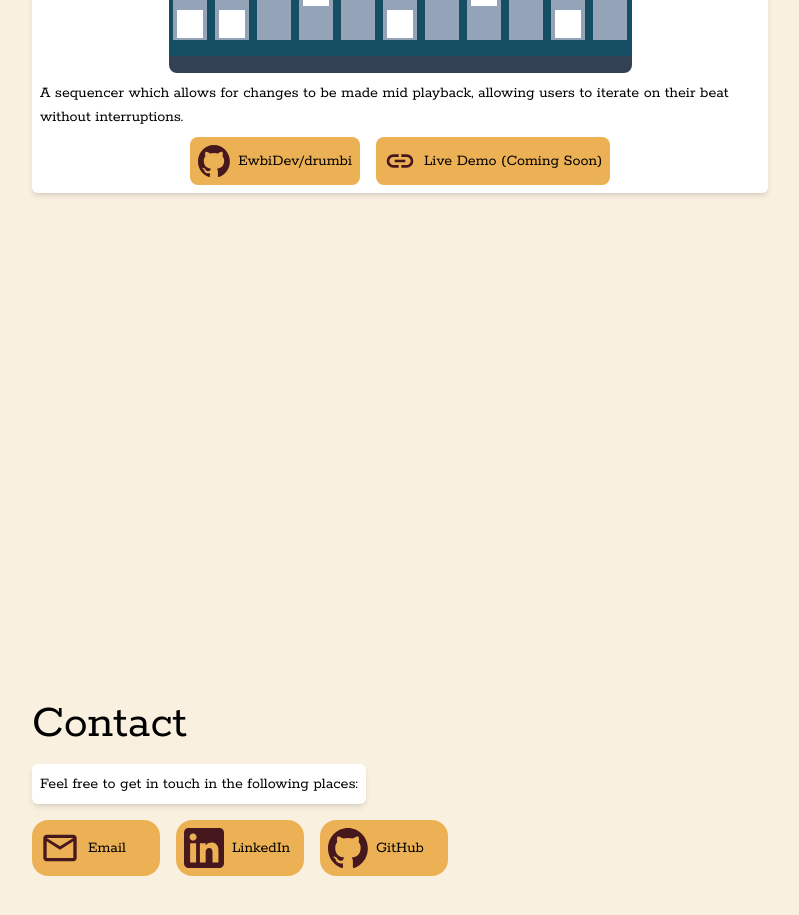
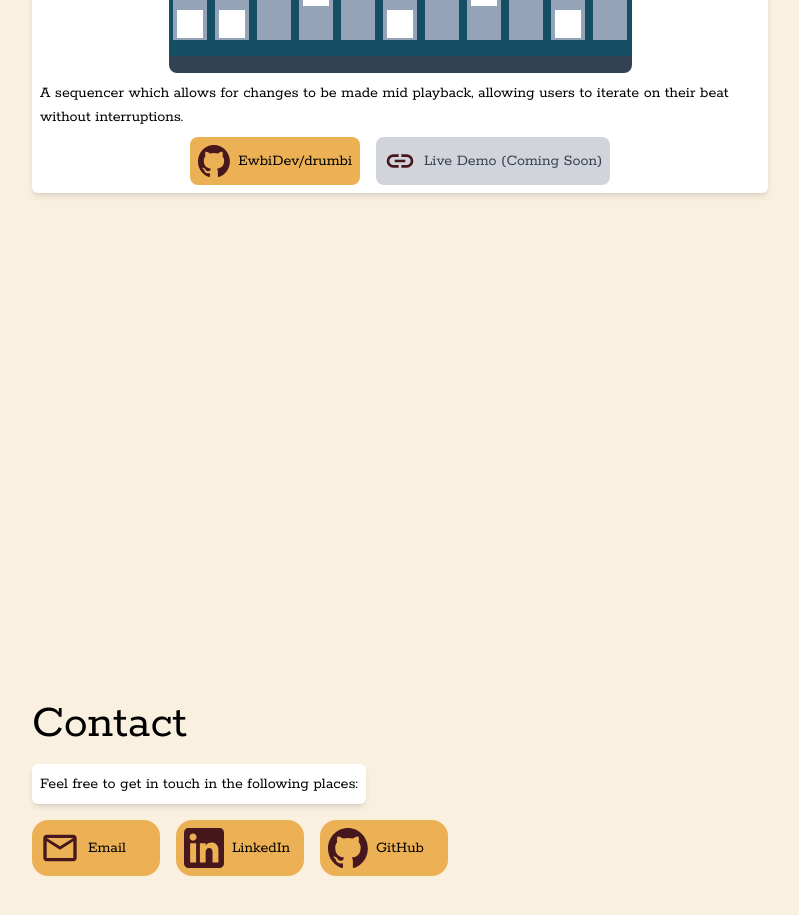
Before and after one commit to EwbiDev/ewbi-portfolio, a React (Vite) app: page / in a window 1280 px wide. Shown: the part 2060-2975 px from the top of the page, without its empty margins (240-1039 px from the left). Built offline with nearby package versions, Linux system fonts and the light colour scheme.

Commit message:
feat: add disabled button style

```diff
--- a/src/components/ProjectList/Project/index.jsx
+++ b/src/components/ProjectList/Project/index.jsx
@@ -12,6 +12,7 @@ export default function Project({
   gitHubLink,
   gitHubLinkText,
   demoLink,
+  demoEnable,
 }) {
   return (
     <li>
@@ -33,11 +34,13 @@ export default function Project({
               href={gitHubLink}
               imgSrc={github}
               text={gitHubLinkText}
+              enable={true}
             />
             <LinkButton
               href={demoLink}
               imgSrc={link}
               text="Live Demo (Coming Soon)"
+              enable={demoEnable}
             />
           </div>
         </div>
@@ -46,13 +49,19 @@ export default function Project({
   );
 }
 
-function LinkButton({ href, imgSrc, text }) {
+function LinkButton({ href, imgSrc, text, enable }) {
+  const baseClass =
+    "flex items-center gap-2 rounded-lg p-2 bg-ewbi-gold transition hover:scale-105";
+  const disabledClass =
+    baseClass + " text-gray-700 bg-gray-300 cursor-not-allowed";
+
   return (
     <a
       href={href}
       target="_blank"
-      className="flex items-center gap-2 rounded-lg bg-ewbi-gold p-2 transition hover:scale-105"
+      className={enable ? baseClass : disabledClass}
       rel="noreferrer"
+      onClick={(event) => !enable && event.preventDefault()}
     >
       <img src={imgSrc} className="h-8"></img>
       <div className="truncate">{text}</div>
--- a/src/components/ProjectList/index.jsx
+++ b/src/components/ProjectList/index.jsx
@@ -42,6 +42,7 @@ export default function ProjectList({ visible, setVisible }) {
           gitHubLink="https://github.com/EwbiDev/drumbi"
           gitHubLinkText="EwbiDev/drumbi"
           demoLink="#"
+          demoEnable={false}
         />
       </ul>
     </div>
```
